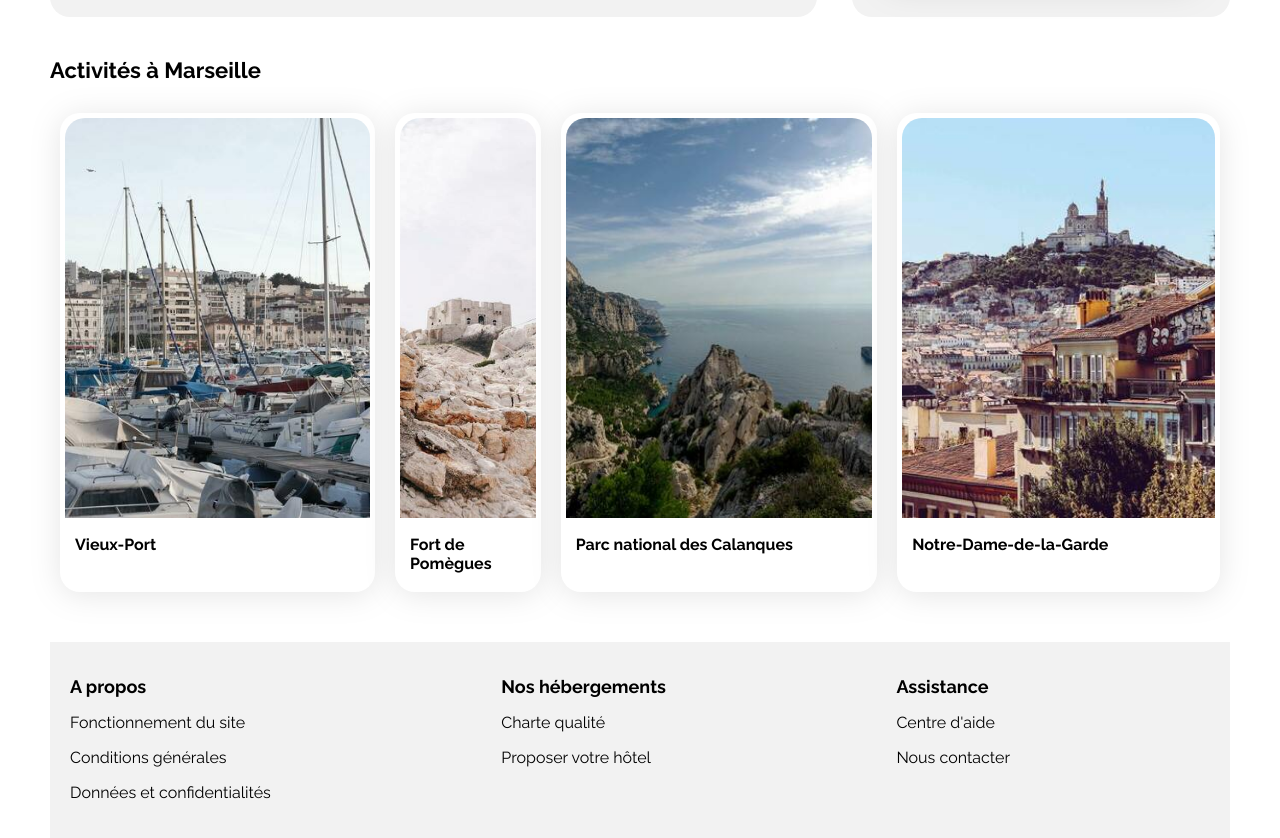
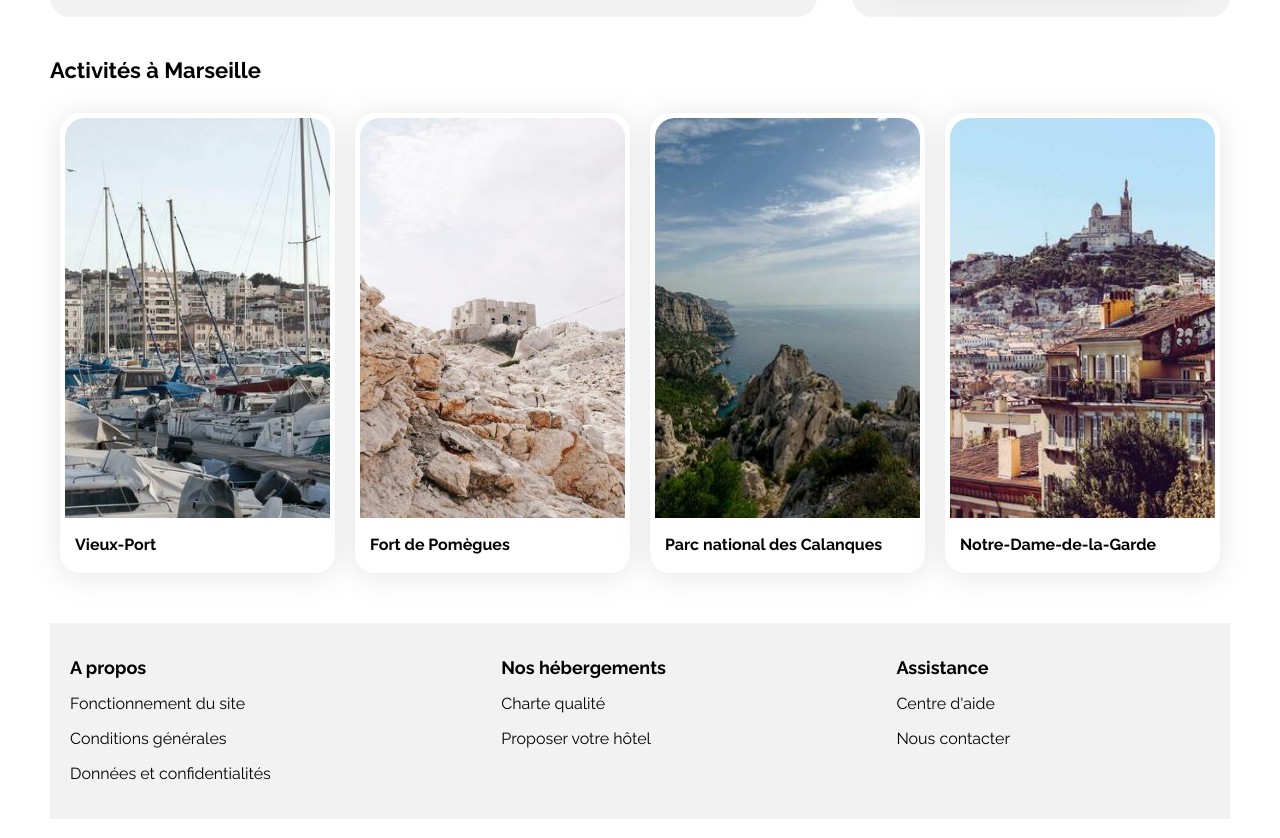
Before and after one commit to louane10/P2, a plain HTML site: page index.html in a window 1280 px wide. Shown: the part 980-1818 px from the top of the page. Drawn offline with Linux system fonts and the light colour scheme.

Commit message:
mobilepasfini

```diff
--- a/index.html
+++ b/index.html
@@ -45,7 +45,7 @@
                 <i class="fa-solid fa-location-dot"></i>
             </div>
             <input type="text" placeholder="Marseille, France" name="search" class="input-recherche">
-            <input type="submit" value="Rechercher">
+            <input class="boutonrecherche" type="submit" value="Rechercher">
         </form>
          </div>
          <div class="filter-bar">
@@ -277,8 +277,8 @@
                         <h1 id="mon-ancre" class="section-title">Activités à Marseille</h1>
                     </div>
                     <div class="activites-cards">
-
-                           <article class="card"> <a href="#">
+                       <a href="#">
+                           <article class="card">
                                <img src="./images/activites/reno-laithienne.jpg" alt="Image du Vieux-Port">
 
                                <div class="card-content">
@@ -286,9 +286,11 @@
                                        <h2 class="card-title">Vieux-Port</h2>
                                    </div>
                                </div>
-                            </a>
+
                            </article>
-                            <article class="card"> <a href="#">
+                        </a>
+                        <a href="#">
+                            <article class="card">
                                 <img src="./images/activites/paul-hermann.jpg" alt="Image du Fort de Pomègues">
 
                                 <div class="card-content">
@@ -296,10 +298,11 @@
                                         <h2 class="card-title">Fort de Pomègues</h2>
                                     </div>
                                 </div>
-                            </a>
+
                             </article>
-
-                            <article class="card">   <a href="#">
+                        </a>
+                     <a href="#">
+                            <article class="card">
                                 <img src="./images/activites/kilyan-sockalingum.jpg" alt="Image du Parc">
 
                                 <div class="card-content">
@@ -307,9 +310,11 @@
                                         <h2 class="card-title">Parc national des Calanques</h2>
                                     </div>
                                 </div>
-                            </a>
+
                             </article>
-                            <article class="card"> <a href="#">
+                        </a>
+                        <a href="#">
+                            <article class="card">
                                 <img src="./images/activites/florian-wehde.jpg" alt="Image de Notre-Dame">
 
                                 <div class="card-content">
@@ -317,8 +322,8 @@
                                         <h2 class="card-title">Notre-Dame-de-la-Garde</h2>
                                     </div>
                                 </div>
-                            </a>
                             </article>
+                         </a>
                     </div>
                     </section>
                 </div>
```
